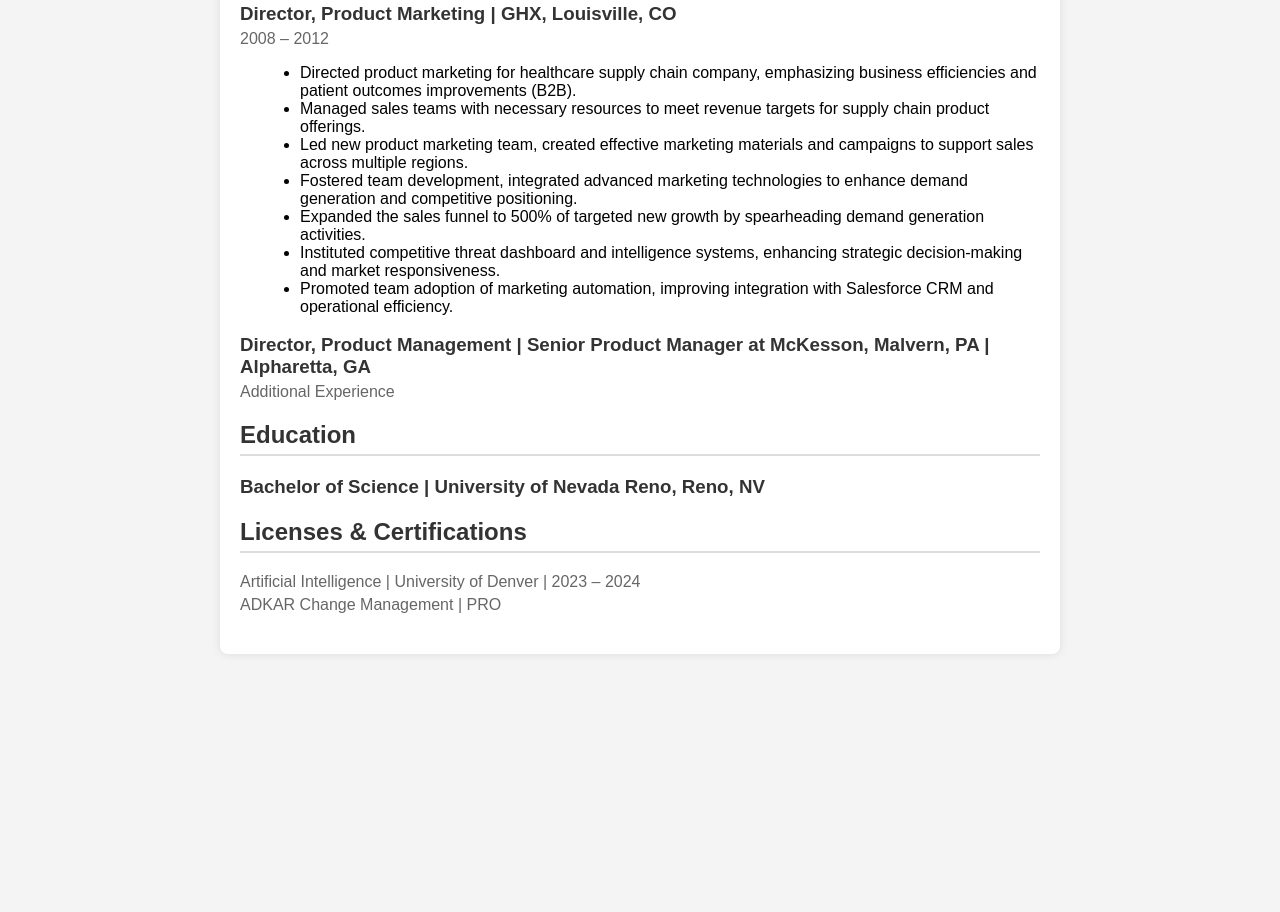
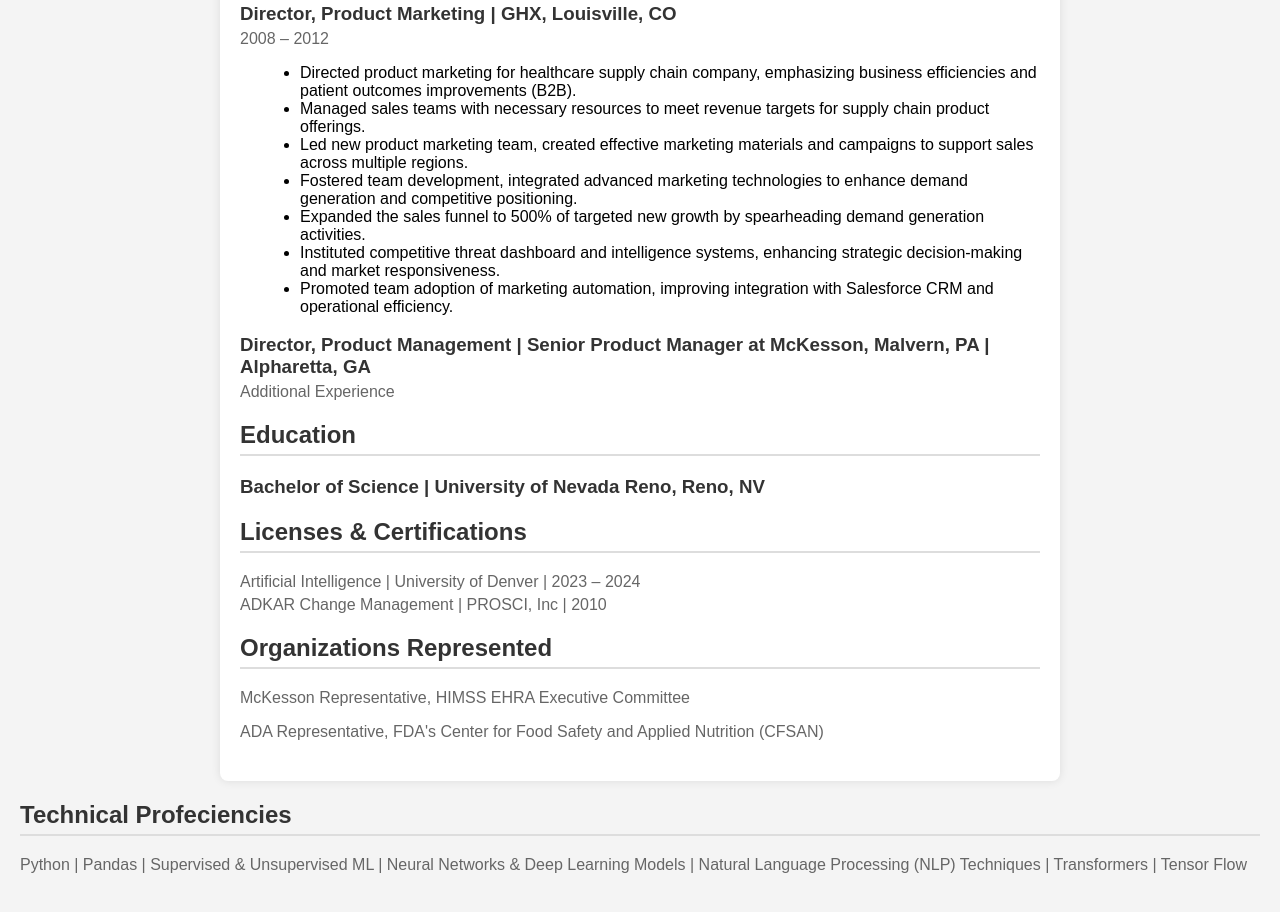
Before and after one commit to sonjabaro/Baro_2024_Profile, a plain HTML site: page index.html in a window 1280 px wide. Shown: the part 1873-2785 px from the top of the page. Before the commit the page ends 2547 px from the top, so only its background shows below. Drawn offline with Linux system fonts and the light colour scheme.

Commit message:
Updated with remaining certifications

```diff
--- a/index.html
+++ b/index.html
@@ -157,4 +157,17 @@
         <div class="section certifications">
             <h2>Licenses & Certifications</h2>
             <p>Artificial Intelligence | University of Denver | 2023 – 2024</p>
-            <p>ADKAR Change Management | PRO
+            <p>ADKAR Change Management | PROSCI, Inc | 2010</p>
+        </div>
+
+        <div class="section organizations represented">
+            <h2>Organizations Represented</h2>
+            <p>McKesson Representative, HIMSS EHRA Executive Committee</p>
+            <p>ADA Representative, FDA's Center for Food Safety and Applied Nutrition (CFSAN)</p>
+        </div>
+
+        </div>
+        <div class = "section technical proficiencies">
+            <h2>Technical Profeciencies</h2>
+            <p>Python | Pandas | Supervised & Unsupervised ML | Neural Networks & Deep Learning Models | Natural Language
+                Processing (NLP) Techniques | Transformers | Tensor Flow</p>
```
